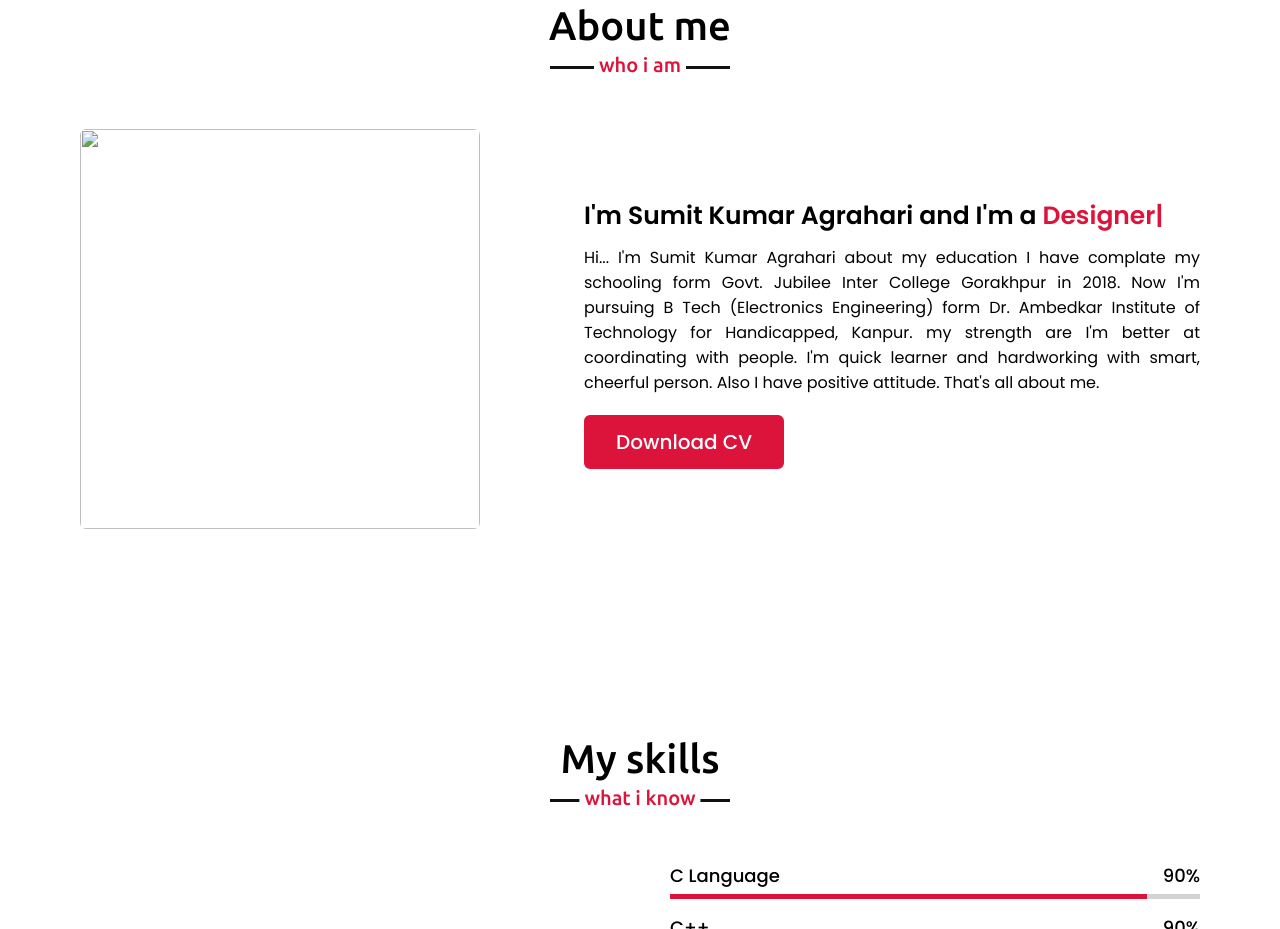
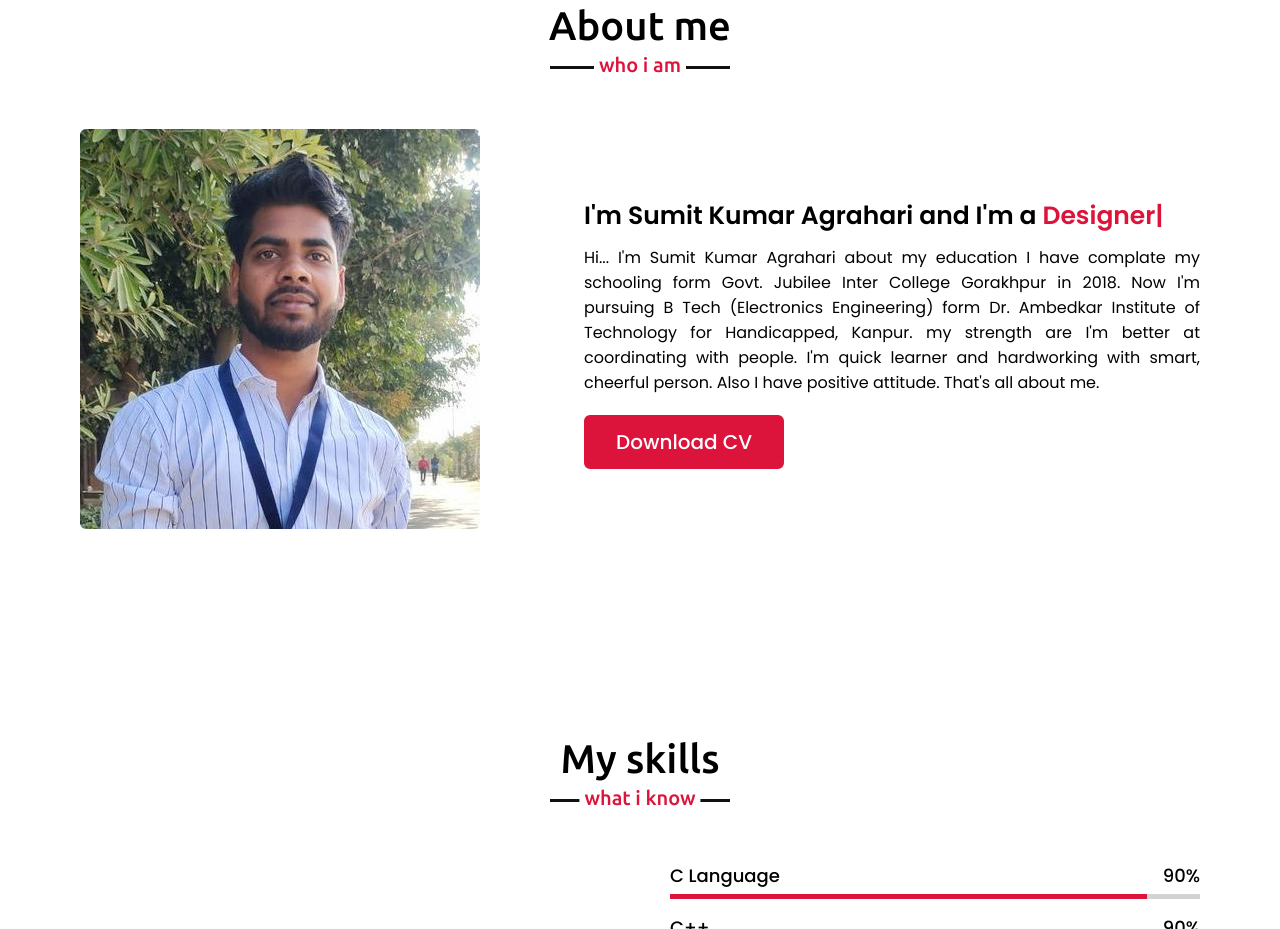
Before and after one commit to Sumit-Agrahari/nj, a plain HTML site: page index.html in a window 1280 px wide. Shown: the part 897-1826 px from the top of the page. Drawn offline with nearby package versions, Linux system fonts and the light colour scheme.

Commit message:
Update index.html

```diff
--- a/index.html
+++ b/index.html
@@ -53,7 +53,7 @@
             <h2 class="title">About me</h2>
             <div class="about-content">
                 <div class="column left">
-                    <img src="profile-1.jpg" alt="">
+                    <img src="profile-1.jpeg" alt="">
                 </div>
                 <div class="column right">
                     <div class="text">I'm Sumit Kumar Agrahari and I'm a <span class="typing-2"></span></div>
```
